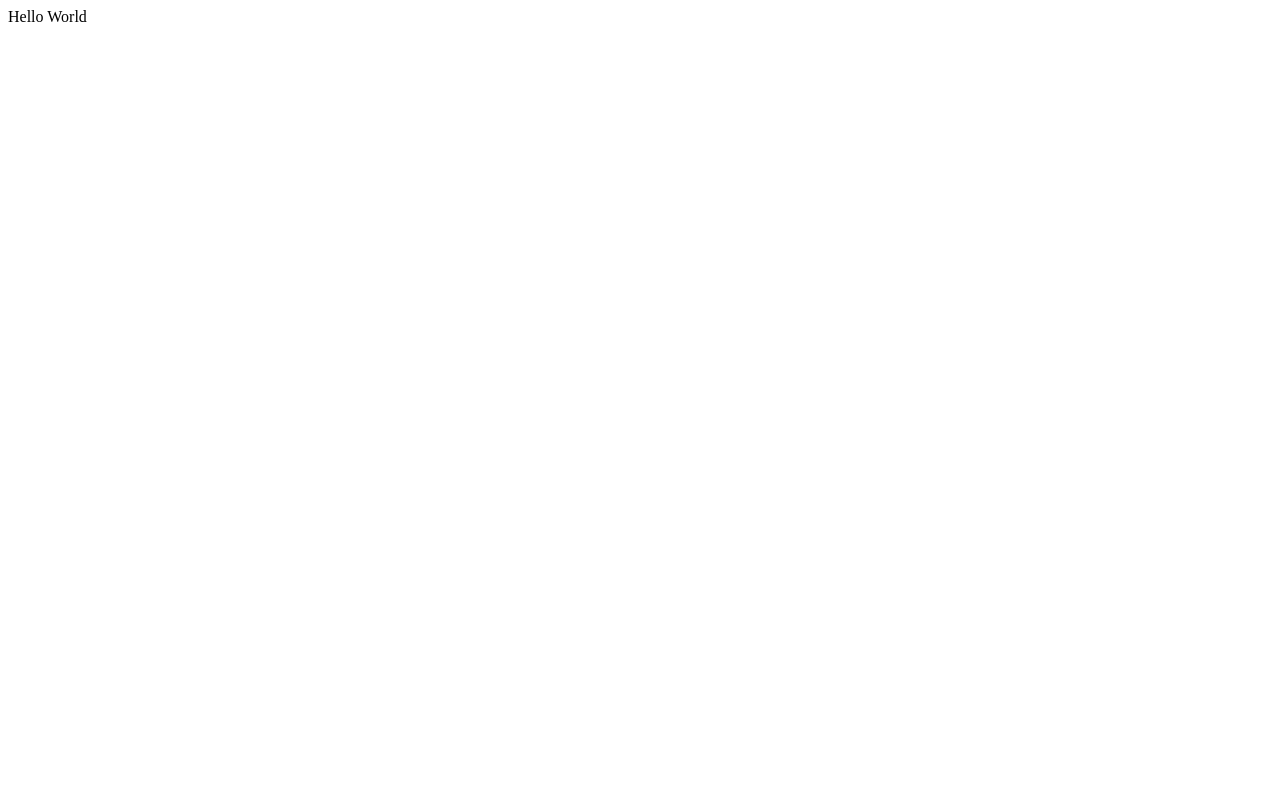
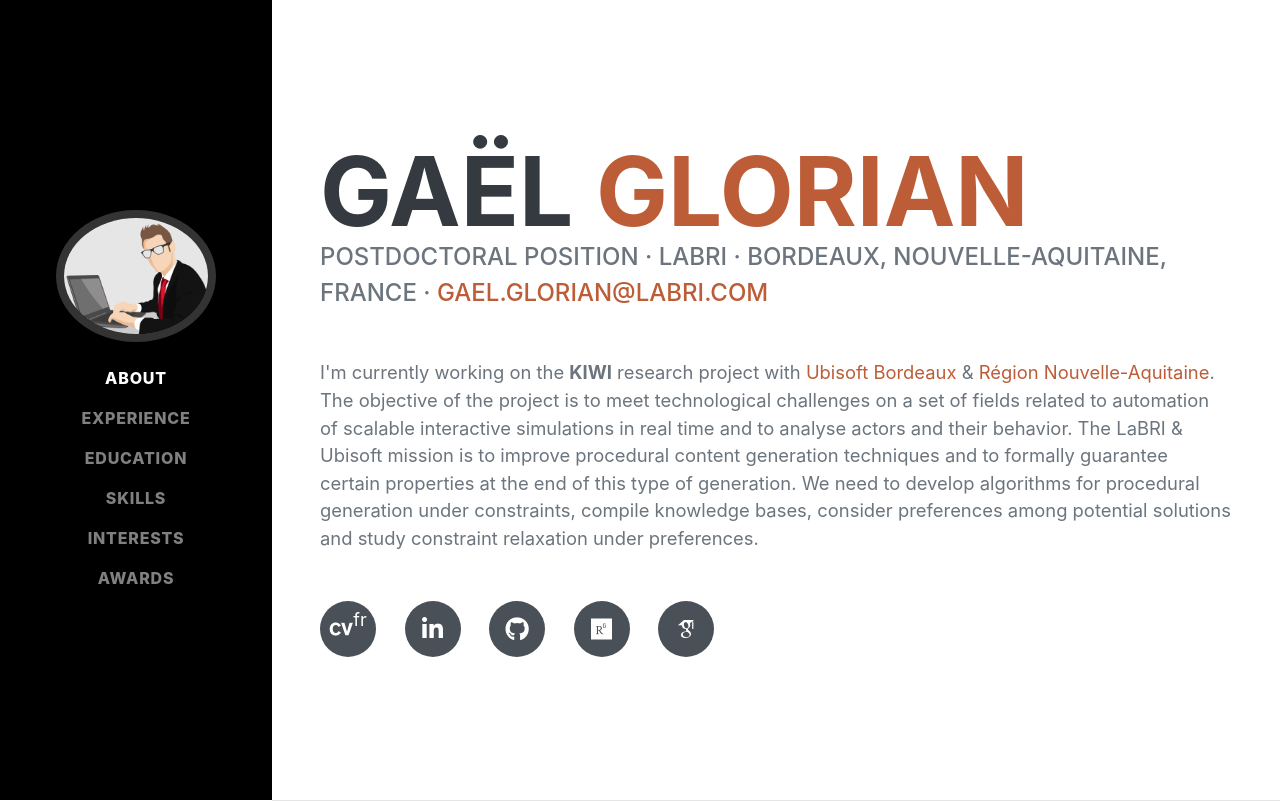
Before and after one commit to gglorian/gglorian.github.io, a plain HTML site: page index.html in a window 1280 px wide. Drawn offline with nearby package versions, Linux system fonts and the light colour scheme; files whose address does not match are found by name; a web font is replaced by a local one.

Commit message:
About section

```diff
--- a/index.html
+++ b/index.html
@@ -1 +1,97 @@
-Hello World
+<!DOCTYPE html>
+<html lang="en">
+
+<head>
+    <meta charset="utf-8" />
+    <meta name="viewport" content="width=device-width, initial-scale=1, shrink-to-fit=no" />
+    <meta name="description" content="" />
+    <meta name="author" content="" />
+    <title>Gaël Glorian</title>
+    <link rel="icon" type="image/x-icon" href="assets/img/favicon.ico" />
+    <!-- Font Awesome icons (free version)-->
+    <link rel="stylesheet" href="./fontawesome-free-5.15.1-web/css/all.css" />
+    <!-- Google fonts-->
+    <link href="https://fonts.googleapis.com/css?family=Saira+Extra+Condensed:500,700" rel="stylesheet"
+        type="text/css" />
+    <link href="https://fonts.googleapis.com/css?family=Muli:400,400i,800,800i" rel="stylesheet" type="text/css" />
+    <!-- Core theme CSS (includes Bootstrap)-->
+    <link href="css/styles.css" rel="stylesheet" />
+    <!-- Academicons -->
+    <link rel="stylesheet" href="./academicons-1.9.0/css/academicons.css" />
+</head>
+
+<body id="page-top">
+    <!-- Navigation-->
+    <nav class="navbar navbar-expand-lg navbar-dark bg-primary fixed-top" id="sideNav">
+        <a class="navbar-brand js-scroll-trigger" href="#page-top">
+            <span class="d-block d-lg-none">Gaël Glorian</span>
+            <span class="d-none d-lg-block"><img class="img-fluid img-profile rounded-circle mx-auto mb-2"
+                    src="assets/img/contact.png" alt="" /></span>
+        </a>
+        <button class="navbar-toggler" type="button" data-toggle="collapse" data-target="#navbarSupportedContent"
+            aria-controls="navbarSupportedContent" aria-expanded="false" aria-label="Toggle navigation"><span
+                class="navbar-toggler-icon"></span></button>
+        <div class="collapse navbar-collapse" id="navbarSupportedContent">
+            <ul class="navbar-nav">
+                <li class="nav-item"><a class="nav-link js-scroll-trigger" href="#about">About</a></li>
+                <li class="nav-item"><a class="nav-link js-scroll-trigger" href="#experience">Experience</a></li>
+                <li class="nav-item"><a class="nav-link js-scroll-trigger" href="#education">Education</a></li>
+                <li class="nav-item"><a class="nav-link js-scroll-trigger" href="#skills">Skills</a></li>
+                <li class="nav-item"><a class="nav-link js-scroll-trigger" href="#interests">Interests</a></li>
+                <li class="nav-item"><a class="nav-link js-scroll-trigger" href="#awards">Awards</a></li>
+            </ul>
+        </div>
+    </nav>
+    <!-- Page Content-->
+    <div class="container-fluid p-0">
+        <!-- About-->
+        <section class="resume-section" id="about">
+            <div class="resume-section-content">
+                <h1 class="mb-0">
+                    Gaël
+                    <span class="text-primary">Glorian</span>
+                </h1>
+                <div class="subheading mb-5">
+                    <!-- 3542 Berry Street · Cheyenne Wells, CO 80810 · (317) 585-8468 · -->
+                    Postdoctoral position · LaBRI · Bordeaux, Nouvelle-Aquitaine, France ·
+                    <a href="mailto:gael.glorian@labri.com">gael.glorian@labri.com</a>
+                </div>
+                <p class="lead mb-5">
+                    I'm currently working on the <b>KIWI</b> research project with <a
+                        href="https://www.ubisoft.com/fr-FR/studio/bordeaux.aspx">Ubisoft Bordeaux</a> & <a
+                        href="https://www.nouvelle-aquitaine.fr/">Région Nouvelle-Aquitaine</a>. The objective of the
+                    project is to meet technological challenges on a set of fields related to automation of scalable
+                    interactive simulations in real time and to analyse actors and their behavior. The LaBRI & Ubisoft
+                    mission is to improve procedural content generation techniques and to formally guarantee certain
+                    properties at the end of this type of generation. We need to develop algorithms for procedural
+                    generation under constraints, compile knowledge bases, consider preferences among potential
+                    solutions and study constraint relaxation under preferences.
+                </p>
+                <div class="social-icons">
+                    <a class="social-icon" target="_blank" href="./PDF/cv.pdf"><i class="ai ai-cv"></i><sup>fr</sup></a>
+                    <a class="social-icon" target="_blank" href="https://www.linkedin.com/in/ga%C3%ABl-glorian/"><i
+                            class="fab fa-linkedin-in"></i></a>
+                    <a class="social-icon" target="_blank" href="https://github.com/gglorian"><i
+                            class="fab fa-github"></i></a>
+                    <a class="social-icon" target="_blank" href="https://www.researchgate.net/profile/Gael_Glorian"><i
+                            class="fab fa-researchgate"></i></a>
+                    <a class="social-icon" target="_blank" href="https://scholar.google.com/"><i
+                            class="ai ai-google-scholar"></i></a>
+                </div>
+            </div>
+        </section>
+        <hr class="m-0" />
+
+
+
+    </div>
+    <!-- Bootstrap core JS-->
+    <script src="https://cdnjs.cloudflare.com/ajax/libs/jquery/3.5.1/jquery.min.js"></script>
+    <script src="https://stackpath.bootstrapcdn.com/bootstrap/4.5.0/js/bootstrap.bundle.min.js"></script>
+    <!-- Third party plugin JS-->
+    <script src="https://cdnjs.cloudflare.com/ajax/libs/jquery-easing/1.4.1/jquery.easing.min.js"></script>
+    <!-- Core theme JS-->
+    <script src="js/scripts.js"></script>
+</body>
+
+</html>
```
